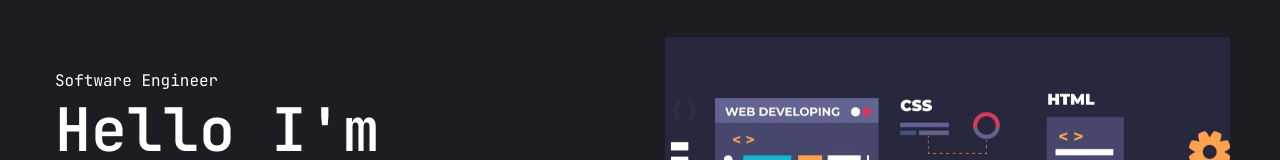
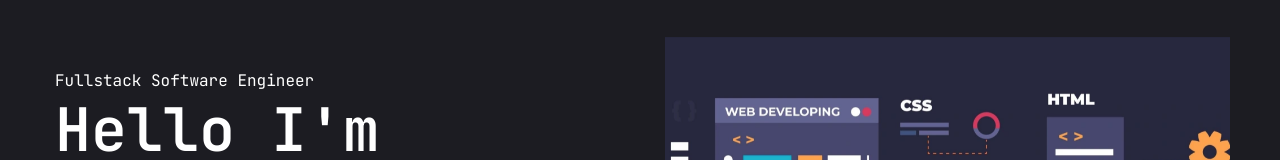
Before and after one commit to aniketbumbc/nextjs-portfolio, a Next.js app: page / in a window 1280 px wide. Shown: the part 172-332 px from the top of the page. Built offline with nearby package versions, Linux system fonts and the light colour scheme.

Commit message:
Change status of profession

```diff
--- a/app/page.jsx
+++ b/app/page.jsx
@@ -10,7 +10,7 @@ const Home = () => {
       <div className='container mx-auto h-full'>
         <div className='flex flex-col xl:flex-row items-center justify-between xl:pt-8 xl:pd-24'>
           <div className='text-center xl:text-left order-2 xl:order-none'>
-            <span> Software Engineer</span>
+            <span> Fullstack Software Engineer</span>
             <h1 className='h1 mb-6'>
               Hello I'm <br />{' '}
               <span className='text-accent'>Aniket Bhavsar</span>
```
